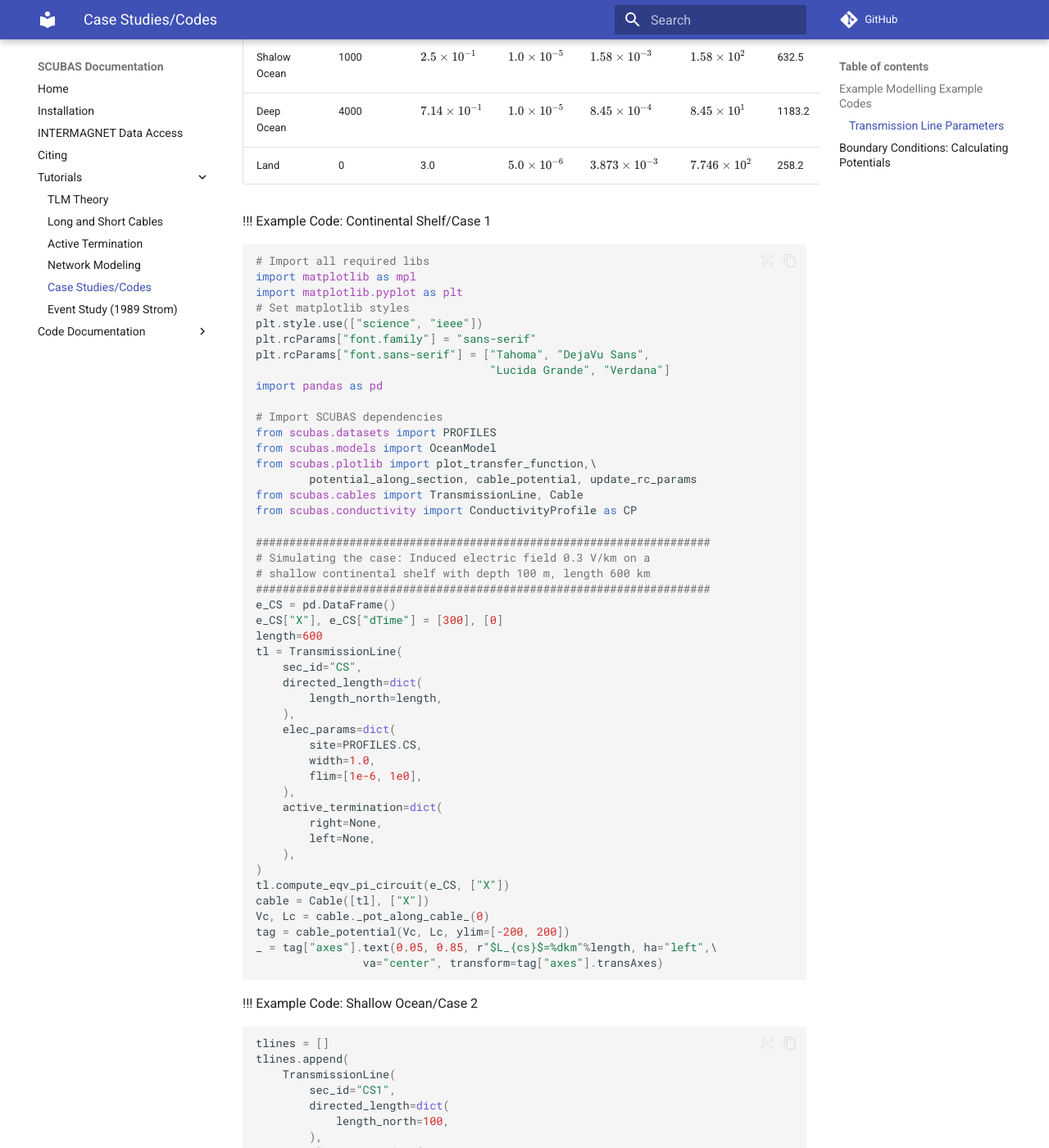
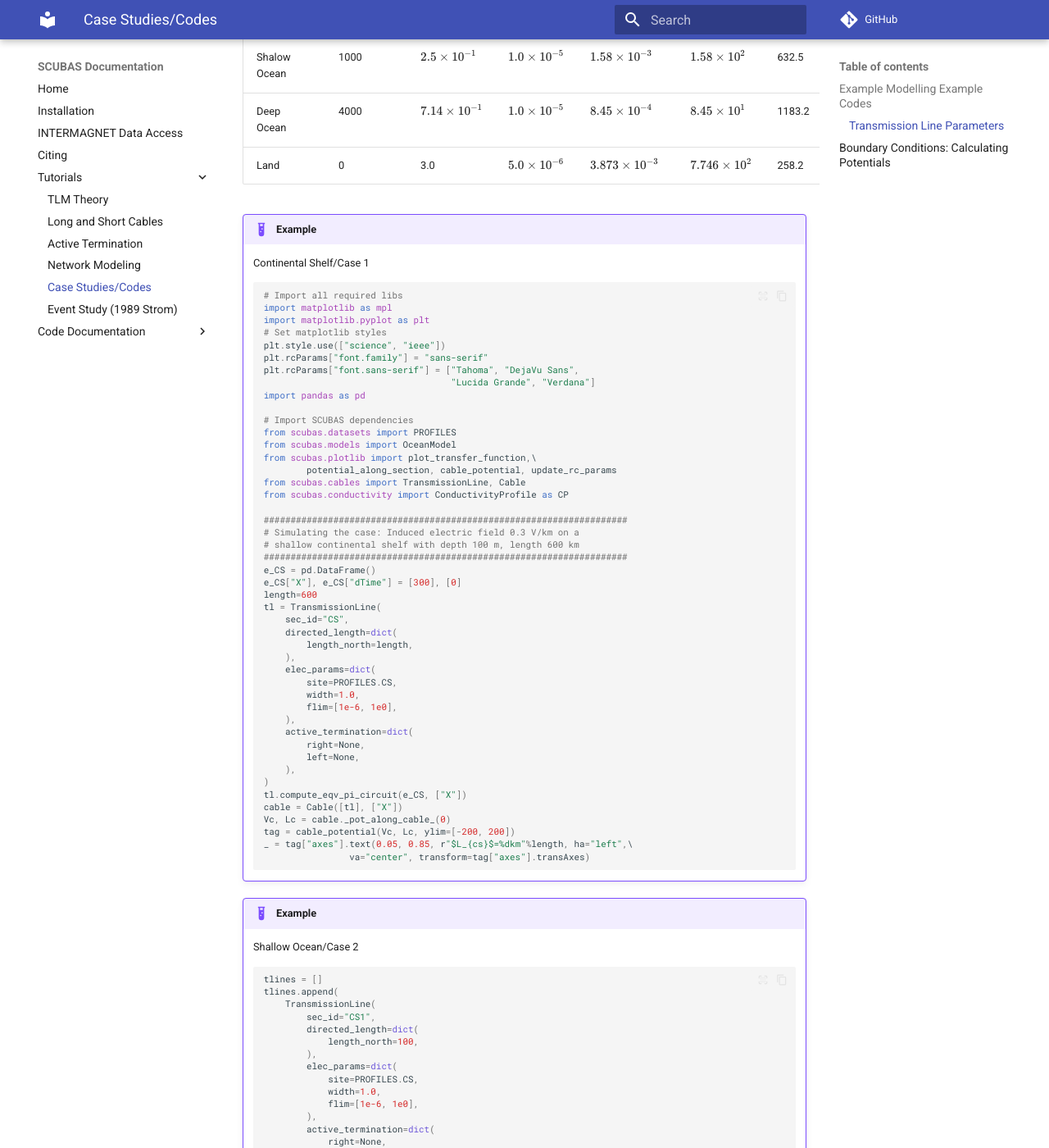
Before and after one commit to shibaji7/SCUBAS, an MkDocs documentation site: the page built from docs/tutorial/conduct.md, in a window 1280 px wide and 1400 px high, scrolled down 1927 px. Shown: the whole window at 82% size. Built offline with MkDocs 1.6.1 and Material for MkDocs 9.7.7, drawn with Linux system fonts in a browser that asks for light colours; comment, search, counter and statistics services are not loaded; some of the changed text lies outside the part shown.

Commit message:
Updated documents

````diff
--- a/docs/tutorial/conduct.md
+++ b/docs/tutorial/conduct.md
@@ -33,7 +33,8 @@ For each model the layer thicknesses and resistivities from table in [network mo
 | Land  | 0       | 3.0 | $5.0\times 10^{-6}$ | $3.873\times 10^{-3}$ | $7.746\times 10^{2}$ | 258.2 |
 
 
-!!! Example Code: Continental Shelf/Case 1
+!!! Example
+    Continental Shelf/Case 1
     ``` py
     # Import all required libs
     import matplotlib as mpl
@@ -83,7 +84,8 @@ For each model the layer thicknesses and resistivities from table in [network mo
                     va="center", transform=tag["axes"].transAxes)
     ```
 
-!!! Example Code: Shallow Ocean/Case 2
+!!! Example
+    Shallow Ocean/Case 2
     ``` py
     tlines = []
     tlines.append(
@@ -146,7 +148,8 @@ For each model the layer thicknesses and resistivities from table in [network mo
     _ = cable_potential(Vc, Lc, ylim=[-60, 60])
     ```
 
-!!! Example Code: Deep Ocean/Case 3
+!!! Example
+    Deep Ocean/Case 3
     ``` py
     # Compute for deep ocean
     tlines = []
````
Also changed, not shown: docs/tutorial/active.md (+1 -1 lines), docs/tutorial/elsc.md (+2 -2 lines), docs/user/install.md (+1 -2 lines).
